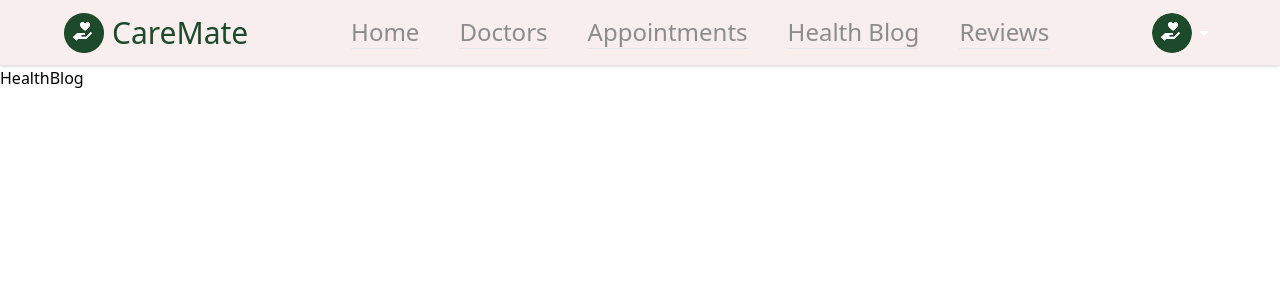
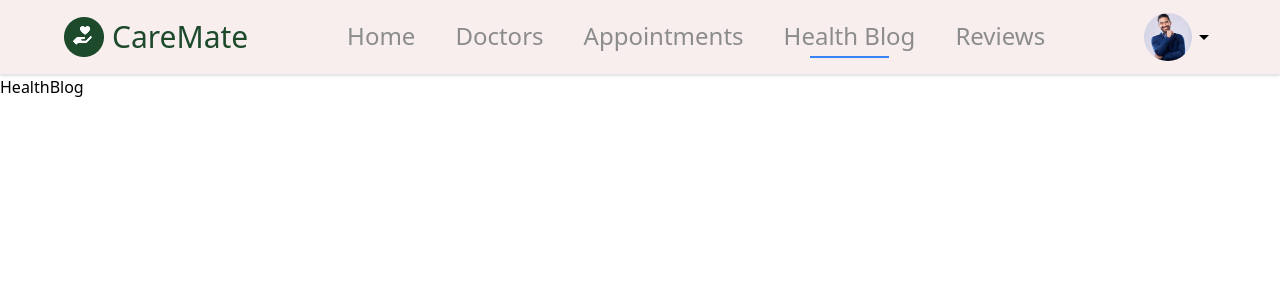
Before and after one commit to jim2107054/CareMate, a React (Vite) app in the folder Frontend/: page /blog in a window 1280 px wide. Shown: the top 300 px of the page. Built offline with nearby package versions, Linux system fonts and the light colour scheme.

Commit message:
modify something in header page and index.css file

```diff
--- a/Frontend/src/components/Header.jsx
+++ b/Frontend/src/components/Header.jsx
@@ -1,7 +1,7 @@
 import React, { useState } from "react";
 import logo from "/src/assets/CareMate.png";
 import { NavLink, useNavigate } from "react-router-dom";
-import profile_pic from '../assets/CareMate.png'
+import profile_pic from '../assets/profile_pic.jpg'
 import { MdOutlineArrowDropDown } from "react-icons/md";
 
 
@@ -11,7 +11,7 @@ const Header = () => {
   const [token, setToken] = useState(true);
   const haldleLogOut = () => {
         setToken(!token)
-        navigate('/login')
+        navigate('/')
   }
   return (
     <section>
@@ -27,32 +27,32 @@ const Header = () => {
         <div className="px-10 py-2">
           <ul className="flex gap-10 text-2xl text-navText">
             <NavLink to="/home">
-              <li>Home</li>
-              <hr />
+              <li className="Navbar-li">Home</li>
+              <hr className="Navbar-li-hr" />
             </NavLink>
             <NavLink to="/doctors">
-              <li>Doctors</li>
-              <hr />
+              <li className="Navbar-li">Doctors</li>
+              <hr className="Navbar-li-hr" />
             </NavLink>
             <NavLink to="/appointment">
-              <li>Appointments</li>
-              <hr />
+              <li className="Navbar-li">Appointments</li>
+              <hr className="Navbar-li-hr" />
             </NavLink>
             <NavLink to="/blog">
-              <li>Health Blog</li>
-              <hr />
+              <li className="Navbar-li">Health Blog</li>
+              <hr className="Navbar-li-hr" />
             </NavLink>
             <NavLink to="/reviews">
-              <li>Reviews</li>
-              <hr />
+              <li className="Navbar-li">Reviews</li>
+              <hr className="Navbar-li-hr" />
             </NavLink>
           </ul>
         </div>
         <div className="flex items-center gap-8">
           {token ? (
             <div className="flex items-center cursor-pointer group relative">
-                <img src={profile_pic} alt="Profile" className="w-10 rounded-full" />
-                <MdOutlineArrowDropDown className="w-6 text-5xl"/>
+                <img src={profile_pic} alt="Profile" className="w-12 h-12 rounded-full" />
+                <MdOutlineArrowDropDown className="w-6 text-5xl text-black"/>
                 <div className="absolute top-0 right-0 pt-14 text-base text-gray-800 z-20 group-hover:block hidden">
                         <div className="bg-stone-300 min-w-48 rounded flex flex-col gap-2 p-4">
                                 <p onClick={()=>navigate('/my-profile')} className="hover:text-black cursor-pointer">My Profile</p>
@@ -63,12 +63,12 @@ const Header = () => {
             </div>
           ) : (
             <>
-              <button onClick={() => navigate("/login")} className="login-btn">
-                Login
-              </button>
-              <button onClick={() => navigate("/signup")} className="login-btn">
-                Register
-              </button>
+          <button
+            className="bg-blue-600 text-white px-8 py-3 rounded-lg font-light hidden md:block"
+            onClick={() => navigate("/signup")}
+          >
+            Create Account
+          </button>
             </>
           )}
         </div>
--- a/Frontend/src/index.css
+++ b/Frontend/src/index.css
@@ -7,7 +7,7 @@
 }
 
 .login-btn{
-  @apply bg-btnColor border-[1px] text-[20px] hover:bg-green-800 hover:font-semibold hover:text-white text-black px-[32px] py-[4px] rounded-md
+  @apply bg-blue-600 border-[1px] text-[20px] hover:bg-green-800 hover:font-semibold hover:text-white text-black px-[32px] py-[4px] rounded-md
   transition-all duration-300 ease-in-out;
 }
 
@@ -18,3 +18,14 @@
 .inputBox{
   @apply h-14 px-5 rounded-xl bg-inputBox;
 }
+
+.Navbar-li{
+  @apply py-1
+}
+
+.Navbar-li-hr{
+  @apply border-none outline-none h-0.5 bg-blue-500 w-3/5 mx-auto hidden
+}
+.active hr{
+  @apply block
+}
```
Also changed, not shown: Frontend/src/assets/profile_pic.jpg (added).
